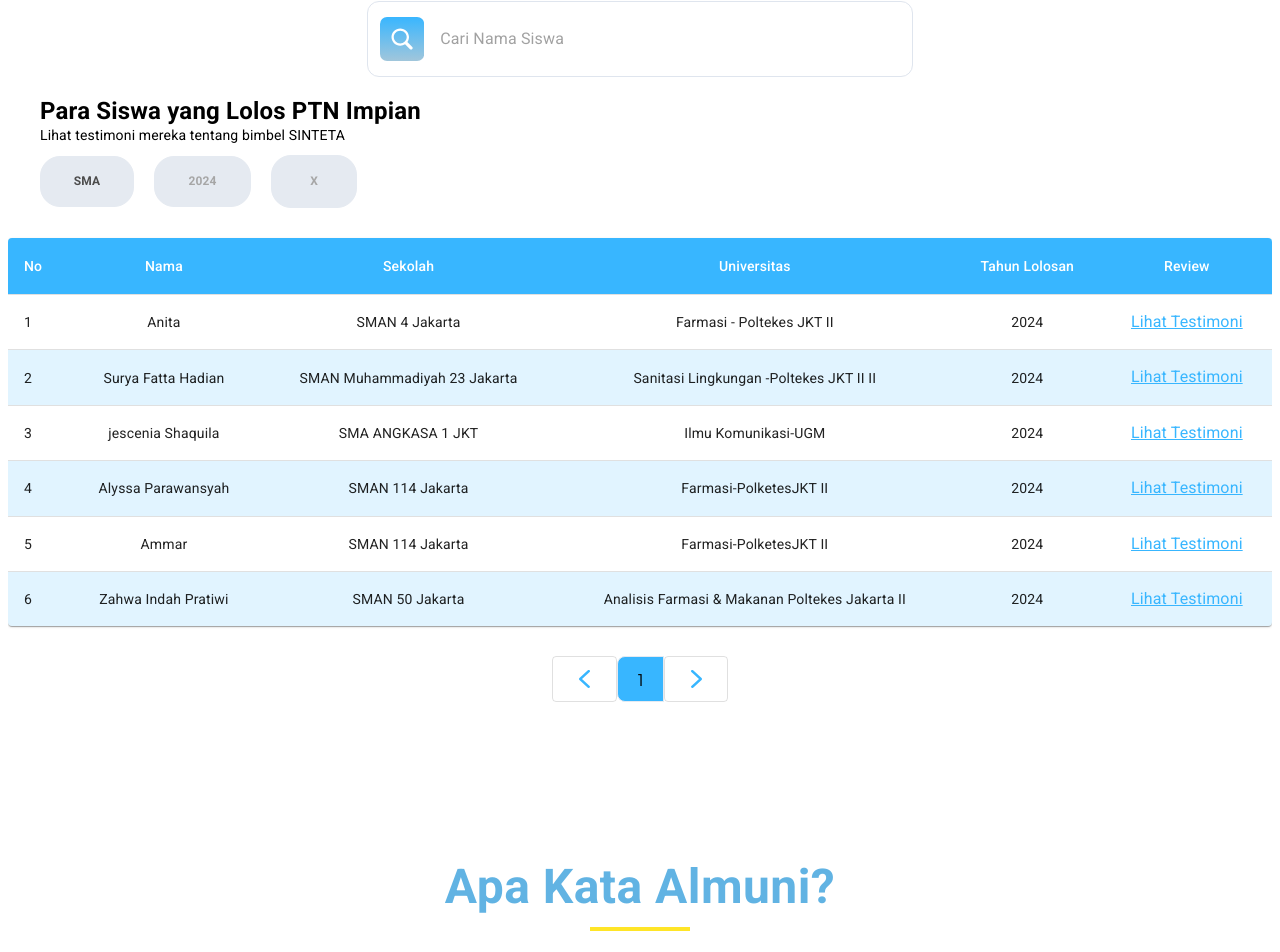
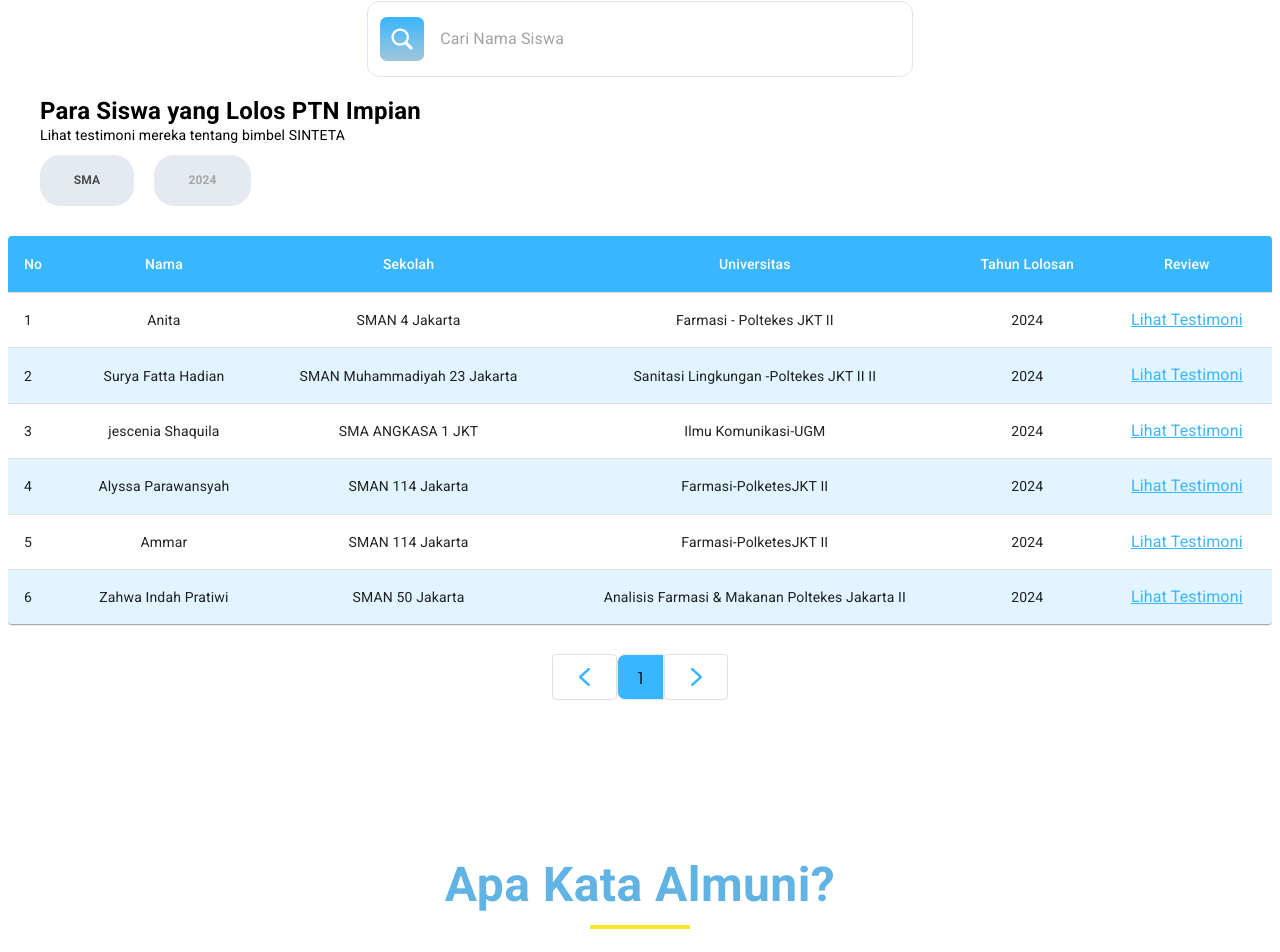
Before and after one commit to RearizthMuhammadDaffaa/SintetaProject, a React (Vite) app in the folder client/: page /kelolosan in a window 1280 px wide. Shown: the part 2427-3379 px from the top of the page. Built offline with nearby package versions, Linux system fonts and the light colour scheme; a web font is replaced by a local one.

Commit message:
tambah tabel

```diff
--- a/client/src/components/BuktiKelolosan/SectionContent.jsx
+++ b/client/src/components/BuktiKelolosan/SectionContent.jsx
@@ -348,7 +348,7 @@ const SectionContent = () => {
       alignSelf="flex-start"
       px={4}
       >
-        <Typography variant='h6' fontWeight='600' fontSize="24px" lineHeight="28px">
+        <Typography variant='h6' fontWeight='600' fontSize={{md:"24px",xs:'20px'}} lineHeight="28px">
           Para Siswa yang Lolos PTN Impian
         </Typography>
         <Typography variant='body2' >
@@ -422,35 +422,7 @@ const SectionContent = () => {
           </Typography>
 
         </Box>
-        <Box
-        component="div"
-        sx={{
-          padding:'8px 16px',
-          border:'1px solid #E5EAF1',
-          background:'#E5EAF1',
-          height:'35px',
-          width:'52px',
-          gap:'8px',
-          borderRadius:'20px',
-          display:'flex',
-          justifyContent:'center',
-          alignItems:'center',
-          marginBottom:'20px',
-          cursor:'pointer'
-        }}
-        >
-          <Typography
-            sx={{
-              fontWeight:'600',
-              fontSize:'12px',
-              lineHeight:'16.8px',
-              color:'#A6A6A6'
-            }}
-          >
-            X
-          </Typography>
 
-        </Box>
 
 
 
```
